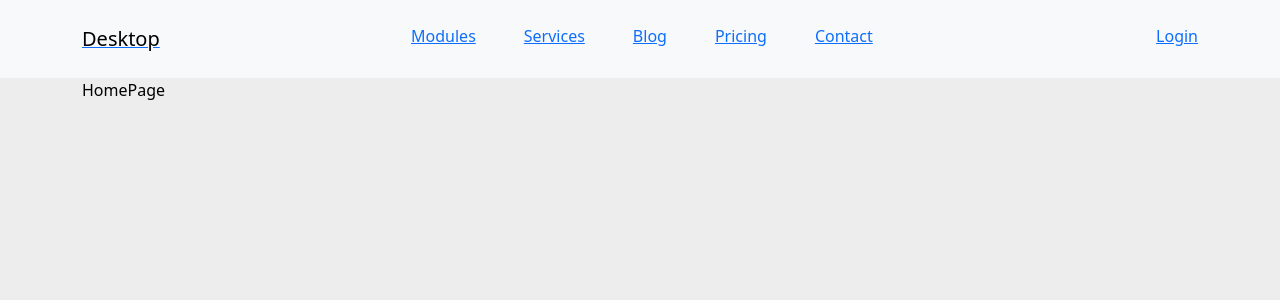
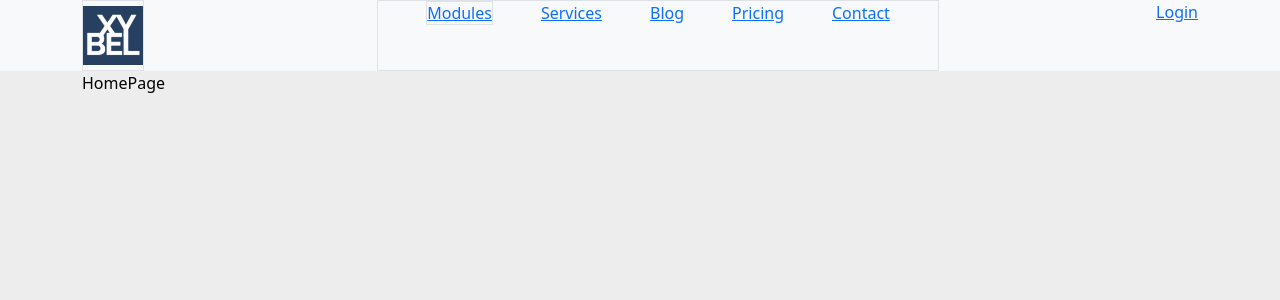
Before and after one commit to Kaladinge/xybel, a React (Create React App) app: page / in a window 1280 px wide. Shown: the top 300 px of the page. Built offline with nearby package versions, Linux system fonts and the light colour scheme.

Commit message:
styling navbar

```diff
--- a/src/components/layout/NavMenu.js
+++ b/src/components/layout/NavMenu.js
@@ -1,22 +1,28 @@
 import React from "react";
 import { Container, Nav, Navbar, NavDropdown } from "react-bootstrap";
 import { NavLink } from "react-router-dom";
+import logo from "../../images/xybel-logo.png";
 
 function NavMenu() {
   return (
-    <Navbar bg="light" expand="lg">
+    <Navbar bg="light" expand="lg" className="py-0">
       <Container>
         <NavLink to="/" className="d-lg-none">
           <Navbar.Brand>Mobile</Navbar.Brand>
         </NavLink>
         <Navbar.Toggle aria-controls="basic-navbar-nav" />
         <Navbar.Collapse id="basic-navbar-nav">
-          <Nav className="py-3 d-flex justify-content-between w-100">
-            <NavLink to="/" className="d-none d-lg-block">
-              <Navbar.Brand>Desktop</Navbar.Brand>
-            </NavLink>
-            <div>
-              <NavLink to="/modules" className="me-5">
+          <Nav className=" d-flex justify-content-between w-100">
+            <Navbar.Brand className="d-none d-lg-block border">
+              <img
+                src={logo}
+                alt="desktop-logo"
+                className="desktop-logo--image"
+              />
+            </Navbar.Brand>
+
+            <div className="border align-items-center">
+              <NavLink to="/modules" className="mx-5 border">
                 Modules
               </NavLink>
               <NavLink to="/services" className="me-5">
--- a/src/sass/partials/_layout.scss
+++ b/src/sass/partials/_layout.scss
@@ -0,0 +1,4 @@
+/* nav */
+.desktop-logo--image {
+  width: 60px;
+}
```
Also changed, not shown: src/images/xybel-logo.png (added).
